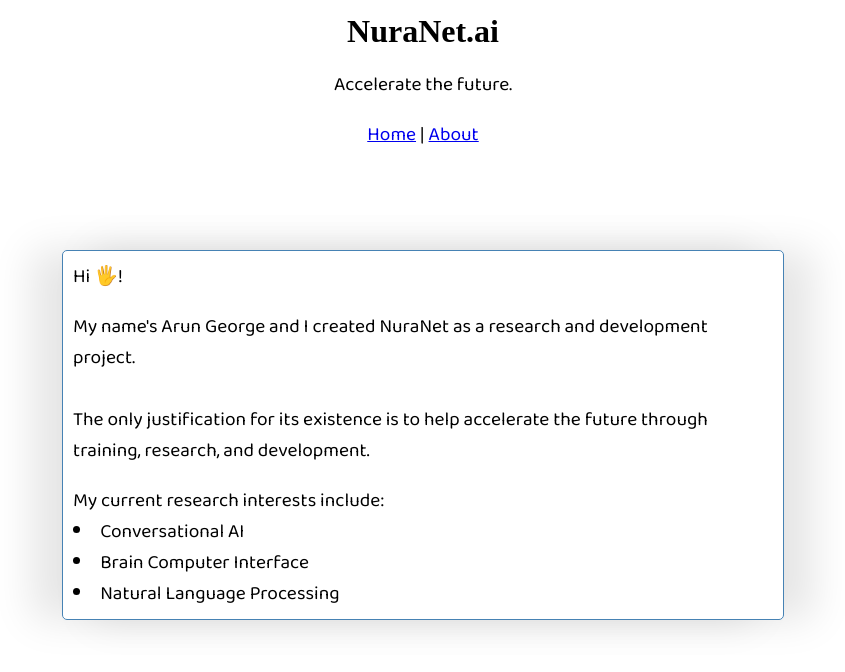
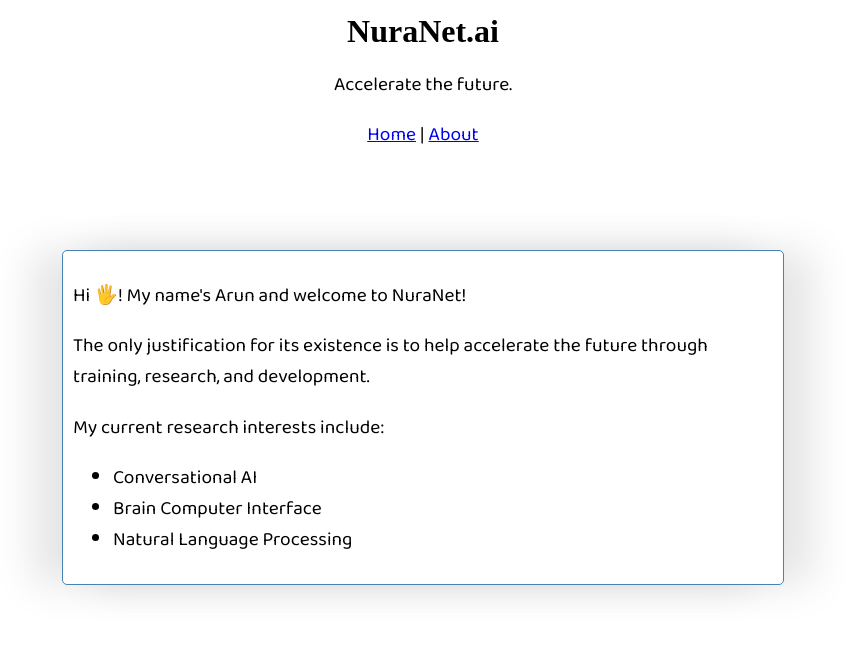
Before and after one commit to NuraNet/mvue, a Vue app: page / in a window 1280 px wide. Shown: the top 672 px of the page, without its empty margins (217-1062 px from the left). Built offline with nearby package versions, Linux system fonts and the light colour scheme; a web font is replaced by a local one.

Commit message:
Updated front page welcome text.

```diff
--- a/src/views/HomePge.vue
+++ b/src/views/HomePge.vue
@@ -1,15 +1,13 @@
 <template>
-  <div class="container">
-Hi 🖐! <br>
-<p>My name's Arun George and I created NuraNet as a research and development project.<br><br>
-The only justification for its existence is to help accelerate the future through training, research, and development.
-</p>
-My current research interests include:
-
-<li v-for="i in interests" :key="i">
-{{i}}
-</li>
-
+<div class="container">
+  <p>Hi 🖐! My name's Arun and welcome to NuraNet!</p>
+  <p>The only justification for its existence is to help accelerate the future through training, research, and development.</p>
+  My current research interests include:
+  <ul>
+      <li v-for="item in interests" :key="item">
+    {{item}}
+  </li>
+  </ul>
 </div>
 </template>
 
```
